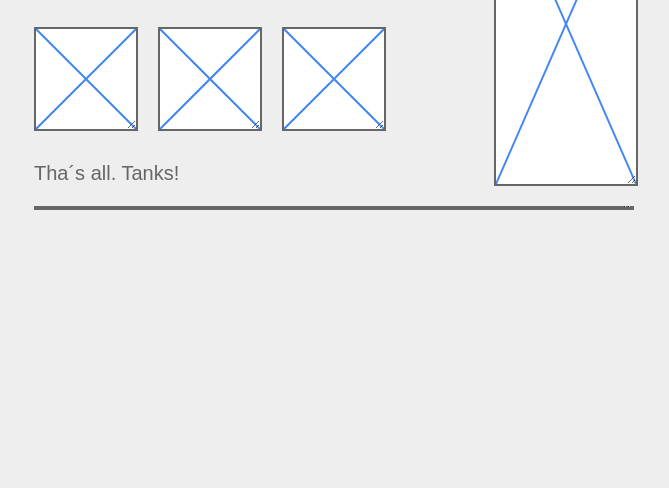
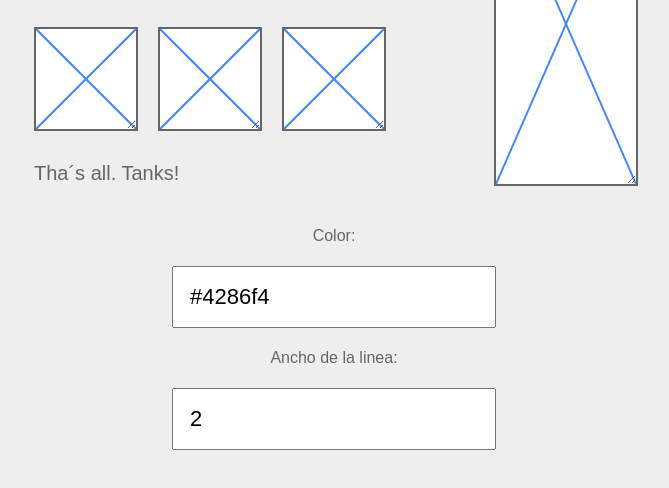
Before and after one commit to crvb0797/Houdini-paintAPI, a plain HTML site: page index.html in a window 1280 px wide. Shown: the part 302-790 px from the top of the page, without its empty margins (306-975 px from the left). Drawn offline with Linux system fonts and the light colour scheme.

Commit message:
Creando los input para los cambios

```diff
--- a/css/style.css
+++ b/css/style.css
@@ -16,8 +16,7 @@ body {
   resize: both;
 }
 
-header,
-footer {
+header {
   width: 600px;
   height: 100px;
   margin: 0 auto;
@@ -72,14 +71,18 @@ aside .placeholder {
   margin-left: 0 auto;
 }
 
-/* footer {
-  width: 600px;
-  height: 100px;
-  margin: 0 auto;
+.container-properties {
+  margin: 20px 0;
+  width: 100%;
+  display: flex;
+  flex-direction: column;
+  justify-content: center;
+  align-items: center;
 }
 
-footer .placehoder {
-  width: 600px;
-  height: 100px;
-  margin: 0 auto;
-} */
+input {
+  margin: 20px 0;
+  padding: 16px;
+  font-family: Arial, Helvetica, sans-serif;
+  font-size: 22px;
+}
--- a/index.html
+++ b/index.html
@@ -27,9 +27,12 @@
         <div class="placeholder"></div>
       </aside>
     </div>
-    <footer>
-      <div class="placeholder"></div>
-    </footer>
+    <div class="container-properties">
+      <label for="input">Color: </label>
+      <input type="text" value="#4286f4" class="input color" />
+      <label for="input">Ancho de la linea: </label>
+      <input type="text" value="2" class="input lineWith" />
+    </div>
     <!-- En este caso comprobamos que disponemos de la Paint API con el cndicional,
     esto nos permitiría poder predentar una alternativa y no cargar el módulo si no
     es soportado -->
```
